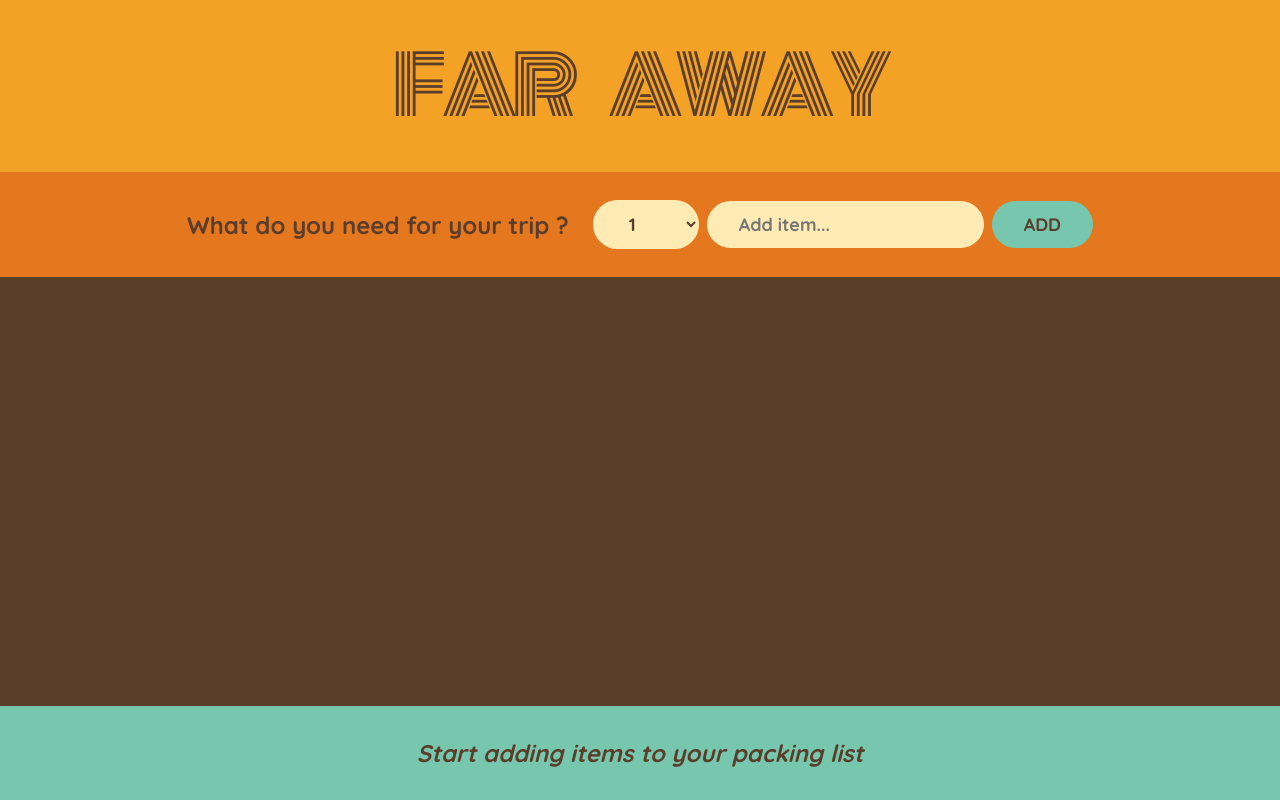
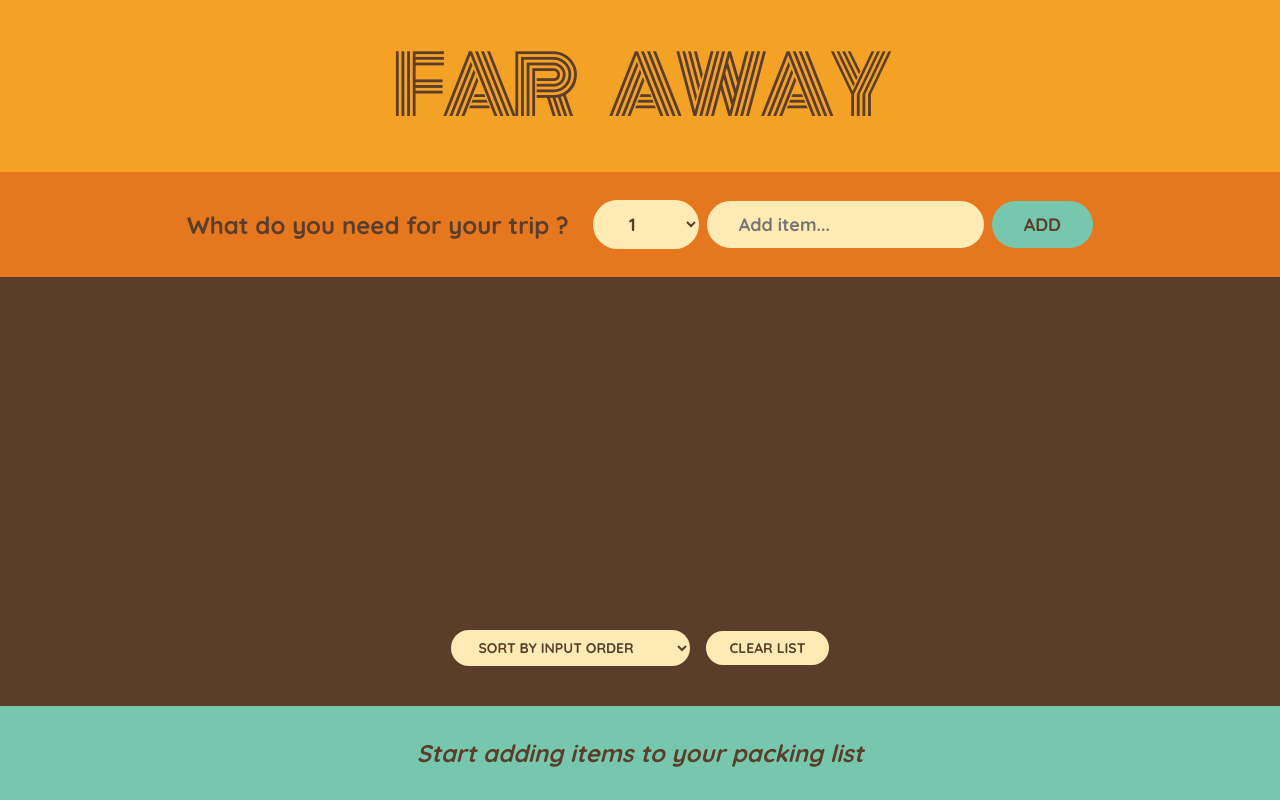
Before and after one commit to manishaac2002/travel_list_react, a React (Create React App) app: page / in a window 1280 px wide. Built offline with nearby package versions, Linux system fonts and the light colour scheme.

Commit message:
feat : app completed by seeting up small button features such as clear list sorting the lists etc..,

```diff
--- a/src/App.js
+++ b/src/App.js
@@ -20,13 +20,21 @@ export default function App() {
     ))
   }
 
+  function handleClearList() {
+    const confirmed = window.confirm('Are you sure you want to delete all items?')
+
+    if (confirmed) setItems([])
+  }
+
   return (
     <div className="app">
       <Logo />
       <Form onAddItems={handelAddItem} />
       <PackingLists items={items}
         onDeleteItems={handleDeleteItems}
-        onToggleItem={handleToggleItem} />
+        onToggleItem={handleToggleItem}
+        onClearList={handleClearList}
+      />
       <Stats items={items} />
     </div>
   )
@@ -82,12 +90,23 @@ function Form({ onAddItems }) {
 
 }
 
-function PackingLists({ items, onDeleteItems, onToggleItem }) {
+function PackingLists({ items, onDeleteItems, onToggleItem, onClearList }) {
+
+  const [sortBy, setSortBy] = useState("input")
+
+  let sortedItems
+
+  if (sortBy === "input") sortedItems = items
+
+  if (sortBy === "description") sortedItems = items.sort((a, b) => a.description.localeCompare(b.description))
+
+  if (sortBy === "packed") sortedItems = items.slice().sort((a, b) => Number(a.packed) - Number(b.packed))
+
   return (
     <div className="list">
 
       <ul>
-        {items.map((item) => (
+        {sortedItems.map((item) => (
 
           <Item item={item}
             key={item.id}
@@ -95,6 +114,15 @@ function PackingLists({ items, onDeleteItems, onToggleItem }) {
             onToggleItem={onToggleItem}
           />))}
       </ul>
+
+      <div className='actions'>
+        <select value={sortBy} onChange={(e) => setSortBy(e.target.value)}>
+          <option value="input">Sort by input order</option>
+          <option value="description">Sort by description</option>
+          <option value="packed">Sort by packed status</option>
+        </select>
+        <button onClick={onClearList}> Clear list</button>
+      </div>
 
     </div>
   )
@@ -118,10 +146,10 @@ function Item({ item, onDeleteItems, onToggleItem }) {
 }
 
 function Stats({ items }) {
-  if (!items.length) return(
-     <p className='stats'>
-    <em>Start adding items to your packing list</em>
-  </p>
+  if (!items.length) return (
+    <p className='stats'>
+      <em>Start adding items to your packing list</em>
+    </p>
   )
 
   const numItems = items.length
```
